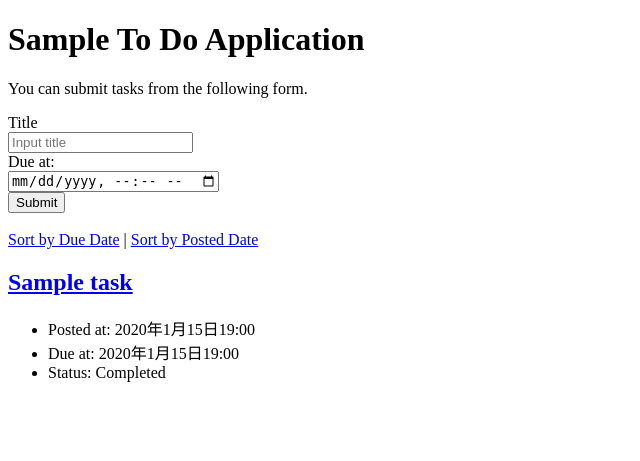
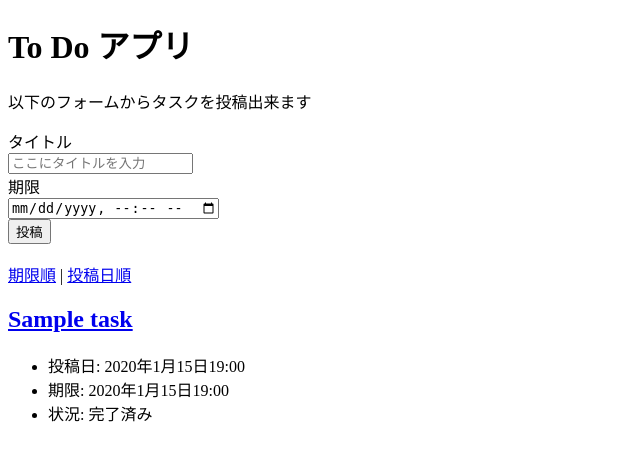
Before and after one commit to 1f10220059/django-test-exercise, a Django app: page / in a window 1280 px wide. Shown: the top 461 px of the page, without its empty margins (0-640 px from the left). Run offline with Django 4.2, Linux system fonts and the light colour scheme; tables that the repository leaves empty hold one stand-in row (values such as "Sample post").

Commit message:
日本語に翻訳

```diff
--- a/todo/templates/todo/index.html
+++ b/todo/templates/todo/index.html
@@ -3,47 +3,47 @@
 <html lang="ja">
 
   <head>
-    <title>To Do Application</title>
+    <title>To Do アプリ</title>
     <meta charset="UTF-8">
     <meta name="author" content="INIAD">
   </head>
 
   <body>
-    <h1>Sample To Do Application</h1>
-    <p>You can submit tasks from the following form.</p>
+    <h1>To Do アプリ</h1>
+    <p>以下のフォームからタスクを投稿出来ます</p>
     <form action="{% url 'index' %}" method="post">
       {% csrf_token %}
       <div>
-        <label for="titleInput">Title</label><br>
-        <input id="titleInput" name="title" type="text" placeholder="Input title">
+        <label for="titleInput">タイトル</label><br>
+        <input id="titleInput" name="title" type="text" placeholder="ここにタイトルを入力">
       </div>
       <div>
-        <label for="dueInput">Due at:</label><br>
+        <label for="dueInput">期限</label><br>
         <input id="dueInput" name="due_at" type="datetime-local">
       </div>
       <div>
-        <button type="submit">Submit</button>
+        <button type="submit">投稿</button>
       </div>
     </form>
     <br>
 
     <div>
-      <a href="{% url 'index' %}?order=due">Sort by Due Date</a> |
-      <a href="{% url 'index' %}?order=post">Sort by Posted Date</a>
+      <a href="{% url 'index' %}?order=due">期限順</a> |
+      <a href="{% url 'index' %}?order=post">投稿日順</a>
     </div>
 
     {% for task in tasks %}
     <div class="text">
       <h2><a href="{% url 'detail' task.id %}">{{ task.title }}</a></h2>
       <ul>
-        <li>Posted at: {{ task.posted_at }}</li>
+        <li>投稿日: {{ task.posted_at }}</li>
         {% if task.due_at %}
-        <li>Due at: {{ task.due_at }}</li>
+        <li>期限: {{ task.due_at }}</li>
         {% endif %}
         {% if task.completed %}
-        <li>Status: Completed</li>
+        <li>状況: 完了済み</li>
         {% else %}
-        <li>Status: Not Completed</li>
+        <li>状況: 未完了</li>
         {% endif %}
       </ul>
     </div>
```
Also changed, not shown: todo/templates/todo/detail.html (+7 -7 lines), todo/templates/todo/edit.html (+7 -7 lines).
